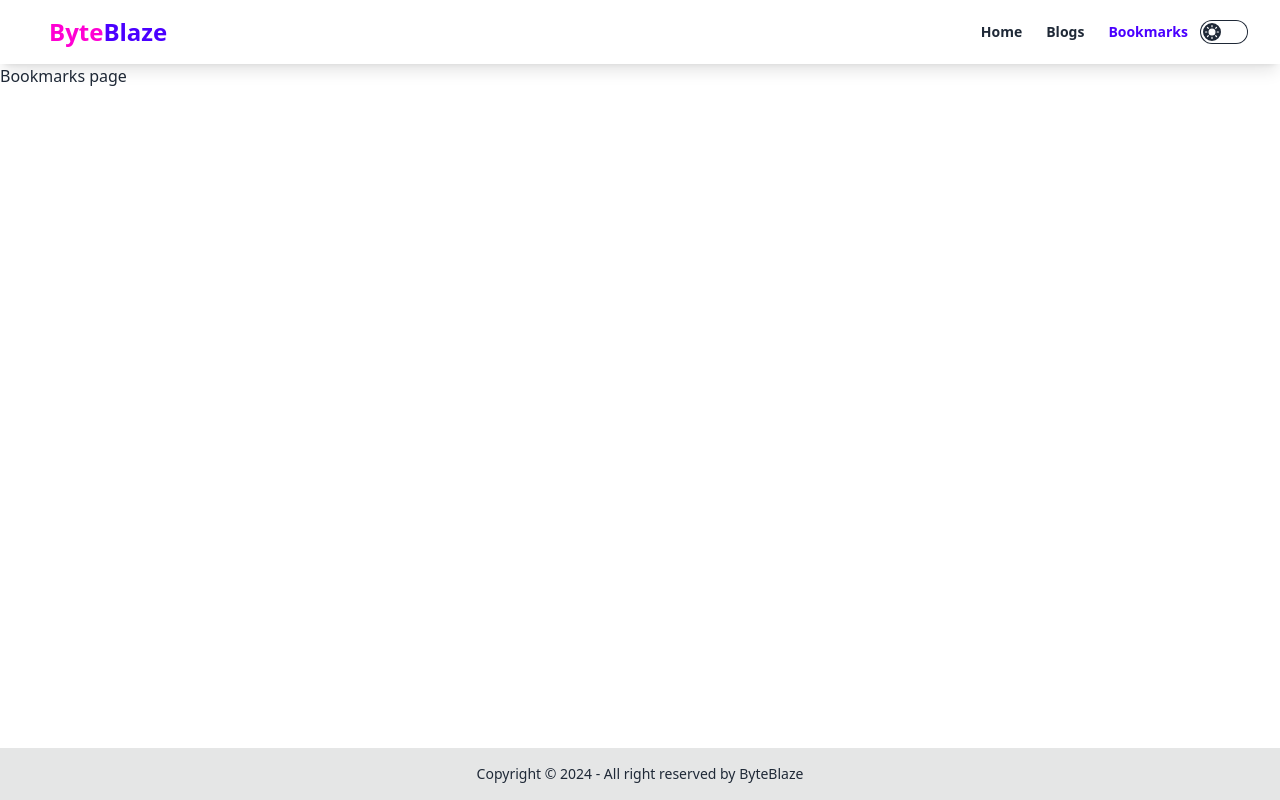
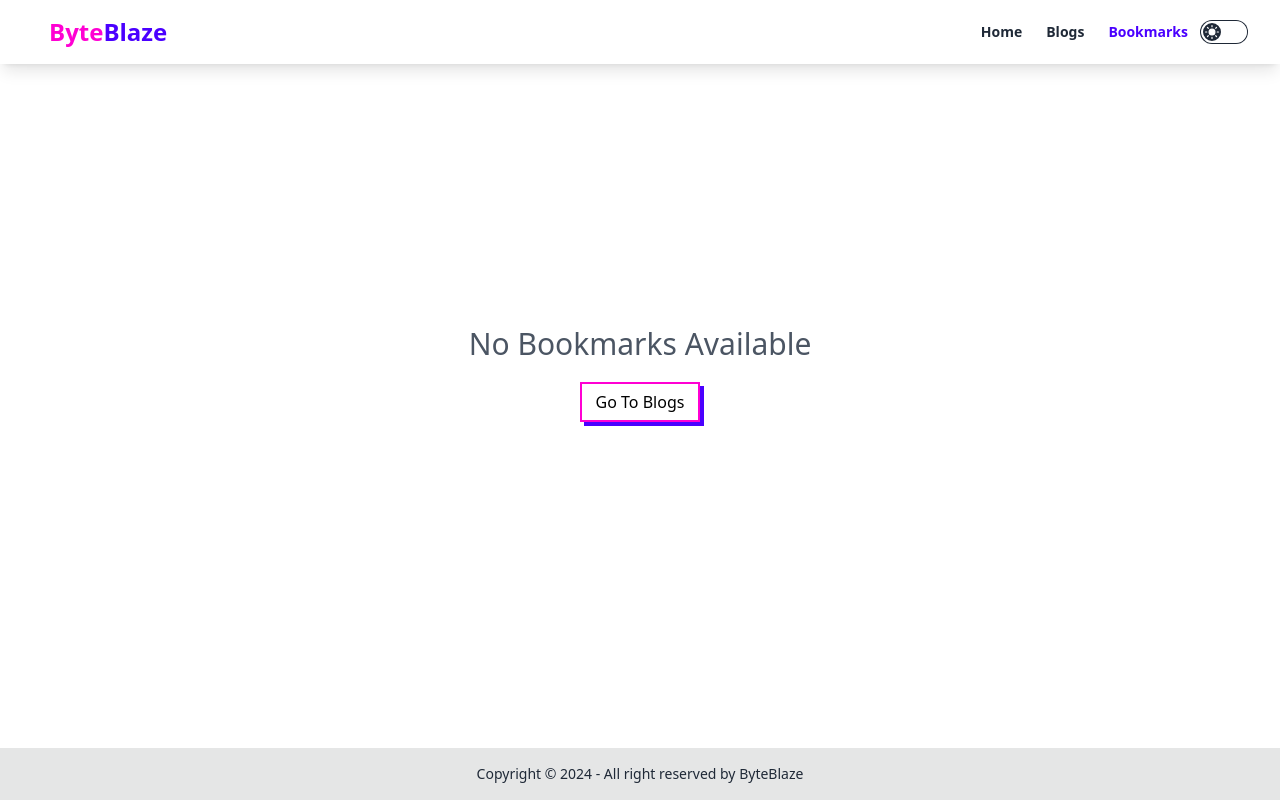
Before and after one commit to tazim5032/byteblaze-blog-site, a React (Vite) app: page /bookmarks in a window 1280 px wide. Built offline with nearby package versions, Linux system fonts and the light colour scheme.

Commit message:
finished

```diff
--- a/package.json
+++ b/package.json
@@ -12,6 +12,8 @@
   "dependencies": {
     "react": "^18.2.0",
     "react-dom": "^18.2.0",
+    "react-hot-toast": "^2.4.1",
+    "react-icons": "^5.0.1",
     "react-markdown": "^9.0.1",
     "react-router-dom": "^6.22.3",
     "react-spinners": "^0.13.8",
--- a/src/Components/BlogCard.jsx
+++ b/src/Components/BlogCard.jsx
@@ -1,9 +1,15 @@
 import { Link } from "react-router-dom";
 import placeholderImage from '../assets/404.jpg';
-const BlogCard = ({ blog }) => {
-    const {id, cover_image, title, description, published_at} = blog;
+import { MdDeleteForever } from "react-icons/md";
+
+
+const BlogCard = ({ blog, deletable, handleDelete }) => {
+    const { id, cover_image, title, description, published_at } = blog;
+
+
 
     return (
+        <div className="flex relative">
             <Link to={`/blog/${id}`}
                 className="max-w-sm mx-auto group transition border-2 hover:scale-105
             border-primary hover:border-secondary border-opacity-30 hover:no-underline focus:no-underline dark:bg-gray-900">
@@ -18,6 +24,15 @@ const BlogCard = ({ blog }) => {
                 </div>
             </Link>
 
+            {
+                deletable && <div onClick={() => handleDelete(id)}
+                className="bg-primary p-3 ml-5 rounded-full hover:bg-secondary
+                group cursor-pointer hover:scale-105 absolute -top-5 -right-5">
+                    <MdDeleteForever size={20} className='text-secondary group-hover:text-primary'></MdDeleteForever>
+                </div>
+            }
+
+        </div>
     );
 };
 
--- a/src/Components/Content.jsx
+++ b/src/Components/Content.jsx
@@ -4,7 +4,7 @@ import Markdown from 'react-markdown';
 import rehypeRaw from "rehype-raw";
 const Content = () => {
     const blog = useLoaderData();
-    const { cover_image, title, tags, body_html } = blog;
+    const { cover_image, title, tags, body_html, url } = blog;
     return (
         <div
             className="mx-auto group p-2 border border-opacity-30
@@ -31,8 +31,8 @@ const Content = () => {
                 </div>
             </div>
             <div className="space-y-2">
-                <h3 className="text-2xl font-semibold group-hover:underline group-focus:underline">
-                    {title}</h3>
+                <a href={url} target='_blank' className="text-2xl font-semibold group-hover:underline group-focus:underline">
+                    {title}</a>
                 <Markdown rehypePlugins={[rehypeRaw]}>{body_html}</Markdown>
 
             </div>
--- /dev/null
+++ b/src/Components/EmptySatate.jsx
@@ -0,0 +1,22 @@
+import { Link } from "react-router-dom";
+
+const EmptySatate = ({ message, address, label}) => {
+    return (
+        <div className='min-h-[calc(100vh-116px)] gap-5 flex flex-col justify-center items-center pb-16 '>
+      <p className='text-gray-600 text-xl lg:text-3xl'>{message}</p>
+
+      <Link
+        to={address}
+        className='relative inline-block px-4 py-2 font-medium group'
+      >
+        <span className='absolute inset-0 w-full h-full transition duration-200 ease-out transform translate-x-1 translate-y-1 bg-primary group-hover:-translate-x-0 group-hover:-translate-y-0'></span>
+        <span className='absolute inset-0 w-full h-full bg-white border-2 border-secondary group-hover:bg-primary'></span>
+        <span className='relative text-black group-hover:text-white'>
+          {label}
+        </span>
+      </Link>
+    </div>
+    );
+};
+
+export default EmptySatate;
--- a/src/Pages/Blog.jsx
+++ b/src/Pages/Blog.jsx
@@ -1,13 +1,18 @@
 import { useState } from "react";
 import { Link, Outlet, useLoaderData } from "react-router-dom";
-
+import { MdBookmarkAdd } from "react-icons/md";
+import { saveBlog } from "../Utils";
 const Blog = () => {
     const [tabIndex, setTabIndex] = useState(0);
 
     const blog = useLoaderData();
 
     const { comments_count, title, reading_time_minutes,
-        public_reactions_count, published_at, tags } = blog;
+        public_reactions_count, published_at} = blog;
+
+    const handleBookmark = blog =>{
+        saveBlog(blog);
+    }
 
     return (
         <div className="max-w-3xl px-6 py-16 mx-auto space-y-12">
@@ -42,6 +47,13 @@ const Blog = () => {
                             </svg>
                             <span>Author</span>
                         </Link>
+
+
+                        <div onClick={() => handleBookmark(blog)}
+                            className="bg-primary p-3 ml-5 rounded-full hover:bg-opacity-30
+                        bg-opacity-20 cursor-pointer hover:scale-105 overflow-hidden">
+                            <MdBookmarkAdd size={20} className='text-secondary'></MdBookmarkAdd>
+                        </div>
                     </div>
                 </div>
                 <Outlet></Outlet>
--- a/src/Pages/Blogs.jsx
+++ b/src/Pages/Blogs.jsx
@@ -21,7 +21,7 @@ const Blogs = () => {
             </a>
             <div className="grid justify-center grid-cols-1 gap-6 sm:grid-cols-2 lg:grid-cols-3">
                 {
-                    blogs.map((blog) => <BlogCard key={blog.id} blog={blog}></BlogCard> )
+                    blogs.slice(1,19).map((blog) => <BlogCard key={blog.id} blog={blog}></BlogCard> )
                 }
 
             </div>
--- a/src/Pages/Bookmarks.jsx
+++ b/src/Pages/Bookmarks.jsx
@@ -1,7 +1,29 @@
+import { useEffect } from "react";
+import { useState } from "react";
+import BlogCard from "../Components/BlogCard";
+import EmptySatate from "../Components/EmptySatate";
+import { getblogs } from "../Utils";
+import { deleteBlog } from "../Utils";
 const Bookmarks = () => {
+    const [blogs, setBlogs] = useState([]);
+    useEffect(
+        () =>{
+            const storedBlogs = getblogs();
+            setBlogs(storedBlogs);
+        }
+    ,[]);
+    const handleDelete = id =>{
+        deleteBlog(id);
+        const storedBlogs = getblogs();
+        setBlogs(storedBlogs);
+    }
+    if(blogs.length<1)return <EmptySatate message='No Bookmarks Available' address={'/blogs'} label={'Go To Blogs'}></EmptySatate>
     return (
-        <div>
-            <h1>Bookmarks page</h1>
+        <div className="grid px-4 sm:px-8 lg:px-16 py-8 justify-center grid-cols-1 gap-8 sm:grid-cols-2 lg:grid-cols-3">
+                {
+                    blogs.map((blog) => <BlogCard handleDelete={handleDelete} deletable={true} key={blog.id} blog={blog}></BlogCard> )
+                }
+
         </div>
     );
 };
--- /dev/null
+++ b/src/Utils/index.js
@@ -0,0 +1,35 @@
+import toast from "react-hot-toast";
+//local storage e post thakle khuje ene dibe
+export const getblogs = () =>{
+    let blogs = [];
+    let storedBlogs = localStorage.getItem('blogs');
+    if(storedBlogs){
+        blogs = JSON.parse(storedBlogs);
+    }
+
+    return blogs;
+}
+
+//save
+export const saveBlog = blog =>{
+    let blogs = getblogs();
+    const isExist = blogs.find(b => b.id === blog.id);
+
+    if(isExist){
+        return toast.error("Already Bookmarked!!");
+    }
+
+    blogs.push(blog);
+    localStorage.setItem('blogs', JSON.stringify(blogs));
+    toast.success('Blog Bookmarked Successfully!!');
+}
+
+//delete
+export const deleteBlog = id =>{
+    let blogs = getblogs();
+    const remaining = blogs.filter(b => b.id != id);
+
+    localStorage.setItem('blogs', JSON.stringify(remaining));
+    toast.success('Blog Removed Successfully!!');
+
+}
--- a/src/main.jsx
+++ b/src/main.jsx
@@ -4,10 +4,11 @@ import {
   RouterProvider,
 } from "react-router-dom";
 import { router } from './routes/Routes';
-
+import { Toaster } from 'react-hot-toast';
 
 ReactDOM.createRoot(document.getElementById('root')).render(
   <>
     <RouterProvider router={router}></RouterProvider>
+    <Toaster></Toaster>
   </>
 )
```
Also changed, not shown: 1 other file (tests, documents, lock files or other folders). Lines whose indentation alone changed are shown as unchanged.
